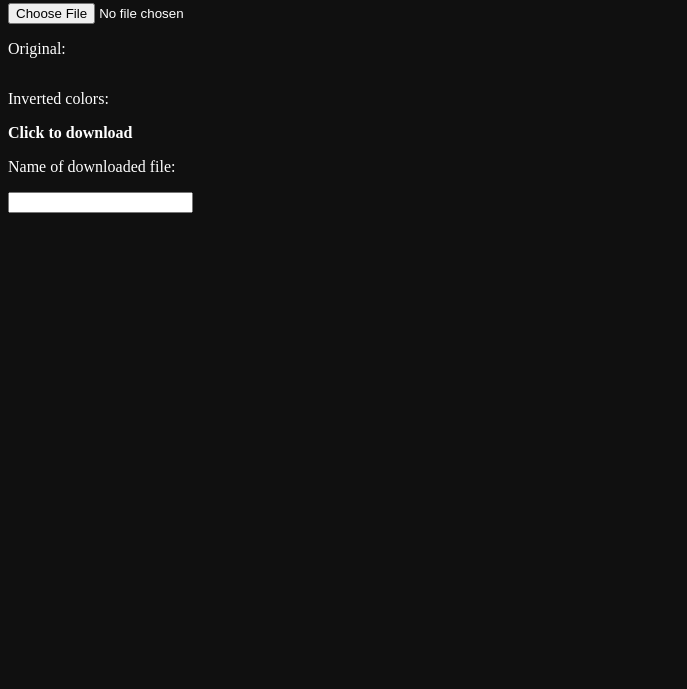
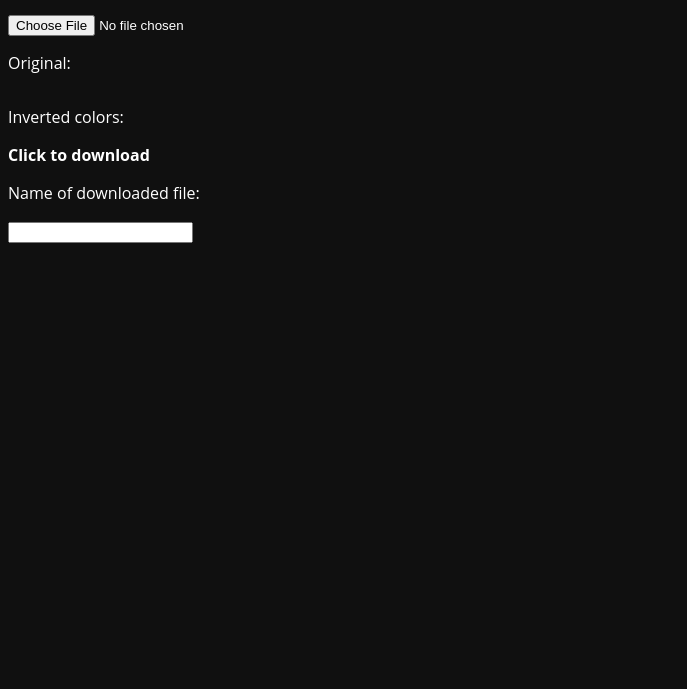
Before and after one commit to kylejlin/color-inversion, a plain HTML site: page index.html in a window 1280 px wide. Shown: the part 111-800 px from the top of the page, without its empty margins (0-687 px from the left). Drawn offline with Linux system fonts and the light colour scheme.

Commit message:
Update styles.css

```diff
--- a/styles.css
+++ b/styles.css
@@ -1,5 +1,5 @@
 html, body {
-  font: "Open Sans", Verdana, Arial;
+  font-family: "Open Sans", Verdana, Arial;
   background-color: #101010;
   color: white;
 }
```
